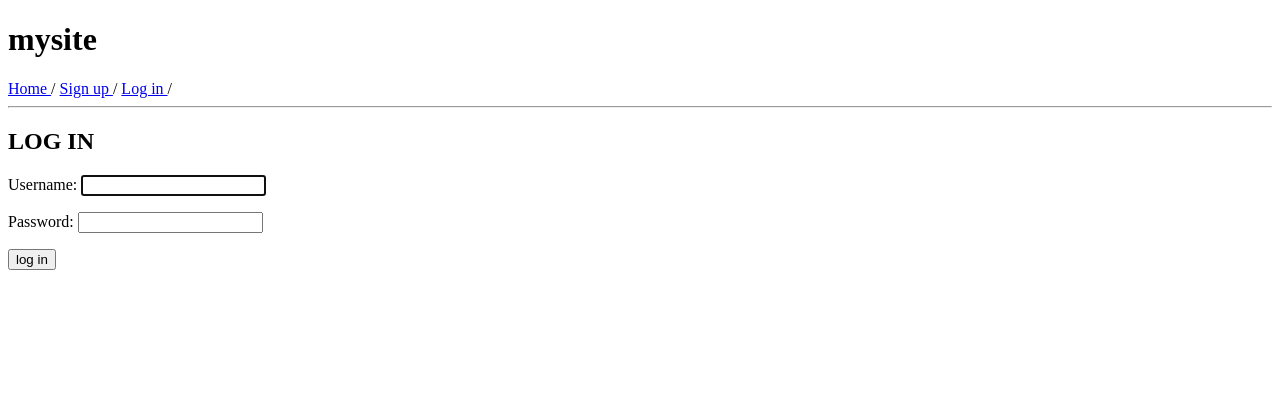
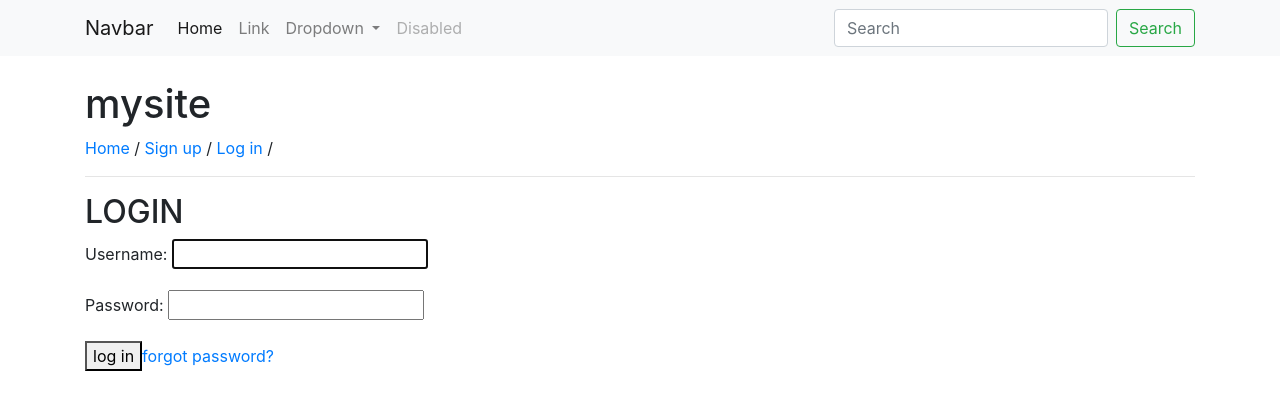
Before and after one commit to koei123/prac_inz, a Django app: page /accounts/login/ in a window 1280 px wide. Shown: the top 410 px of the page. Run offline with Django 3.2, Linux system fonts and the light colour scheme; some libraries are stand-ins or nearby versions.

Commit message:
bootstrap

```diff
--- a/inz/inz/exam/templates/base.html
+++ b/inz/inz/exam/templates/base.html
@@ -1,15 +1,60 @@
 <!doctype html>
-<html>
+<html lang="en">
   <head>
+    <!-- Required meta tags -->
     <meta charset="utf-8">
-  <title>{ % block title % } { % endblock % } </title>
+    <meta name="viewport" content="width=device-width, initial-scale=1, shrink-to-fit=no">
+
+    <!-- Bootstrap CSS -->
+    <link rel="stylesheet" href="https://stackpath.bootstrapcdn.com/bootstrap/4.4.1/css/bootstrap.min.css" integrity="sha384-Vkoo8x4CGsO3+Hhxv8T/Q5PaXtkKtu6ug5TOeNV6gBiFeWPGFN9MuhOf23Q9Ifjh" crossorigin="anonymous">
+
+    <title>{% block title %}My site{% endblock %}</title>
   </head>
   <body>
+        <nav class="navbar navbar-expand-lg navbar-light bg-light mb-4">
+          <div class="container">
+      <a class="navbar-brand" href="#">Navbar</a>
+      <button class="navbar-toggler" type="button" data-toggle="collapse" data-target="#navbarSupportedContent" aria-controls="navbarSupportedContent" aria-expanded="false" aria-label="Toggle navigation">
+        <span class="navbar-toggler-icon"></span>
+      </button>
+
+      <div class="collapse navbar-collapse" id="navbarSupportedContent">
+        <ul class="navbar-nav mr-auto">
+          <li class="nav-item active">
+            <a class="nav-link" href="#">Home <span class="sr-only">(current)</span></a>
+          </li>
+          <li class="nav-item">
+            <a class="nav-link" href="#">Link</a>
+          </li>
+          <li class="nav-item dropdown">
+            <a class="nav-link dropdown-toggle" href="#" id="navbarDropdown" role="button" data-toggle="dropdown" aria-haspopup="true" aria-expanded="false">
+              Dropdown
+            </a>
+            <div class="dropdown-menu" aria-labelledby="navbarDropdown">
+              <a class="dropdown-item" href="#">Action</a>
+              <a class="dropdown-item" href="#">Another action</a>
+              <div class="dropdown-divider"></div>
+              <a class="dropdown-item" href="#">Something else here</a>
+            </div>
+          </li>
+          <li class="nav-item">
+            <a class="nav-link disabled" href="#" tabindex="-1" aria-disabled="true">Disabled</a>
+          </li>
+        </ul>
+        <form class="form-inline my-2 my-lg-0">
+          <input class="form-control mr-sm-2" type="search" placeholder="Search" aria-label="Search">
+          <button class="btn btn-outline-success my-2 my-sm-0" type="submit">Search</button>
+        </form>
+      </div>
+    </div>
+    </nav>
+      <div class="container">
       <h1> mysite </h1>
       <a href="{% url 'home' %}">  Home </a> /
       {% if user.is_authenticated %}
+        <a href="{% url 'secret' %}"> secret page </a> /
+      <a href="{% url 'password_change' %}"> change password </a> /
       <a href="{% url 'logout' %}"> Log out </a> /
-  <a href="{% url 'password_change' %}"> change password </a> /
       <strong>You are logged as {{ user.username }} </strong>
       {% else %}
       <a href="{% url 'signup' %}"> Sign up </a> /
@@ -19,5 +64,9 @@
       <hr>
       {% block content %}
        {% endblock %}
+     </div>
+    <script src="https://code.jquery.com/jquery-3.4.1.slim.min.js" integrity="sha384-J6qa4849blE2+poT4WnyKhv5vZF5SrPo0iEjwBvKU7imGFAV0wwj1yYfoRSJoZ+n" crossorigin="anonymous"></script>
+    <script src="https://cdn.jsdelivr.net/npm/popper.js@1.16.0/dist/umd/popper.min.js" integrity="sha384-Q6E9RHvbIyZFJoft+2mJbHaEWldlvI9IOYy5n3zV9zzTtmI3UksdQRVvoxMfooAo" crossorigin="anonymous"></script>
+    <script src="https://stackpath.bootstrapcdn.com/bootstrap/4.4.1/js/bootstrap.min.js" integrity="sha384-wfSDF2E50Y2D1uUdj0O3uMBJnjuUD4Ih7YwaYd1iqfktj0Uod8GCExl3Og8ifwB6" crossorigin="anonymous"></script>
   </body>
 </html>
--- a/inz/inz/exam/templates/registration/login.html
+++ b/inz/inz/exam/templates/registration/login.html
@@ -1,11 +1,12 @@
 {% extends 'base.html' %}
 
 {% block content %}
-<h2> LOG IN </h2>
+<h2> LOGIN </h2>
 <form method="post">
+
   {% csrf_token %}
   {{form.as_p}}
-  <button type="submit"> log in </button>
+  <button type="submit"> log in </button><a href="{% url 'password_reset' %}">forgot password?</a>
 
 </form>
 {% endblock %}
--- /dev/null
+++ b/inz/inz/exam/templates/registration/password_change_done.html
@@ -0,0 +1,6 @@
+{% extends 'base.html' %}
+
+{%block content%}
+<h2>PASSWORD CHANGE</h2>
+<p style='color:green'> u successfully changed password</p>
+{%endblock%}
--- /dev/null
+++ b/inz/inz/exam/templates/registration/password_reset_done.html
@@ -0,0 +1,6 @@
+{% extends 'base.html' %}
+
+{%block content%}
+<h2>RESET PASSWORD</h2>
+<p> on your email, u get shortly password reset </p>
+{%endblock%}
--- a/inz/inz/exam/templates/registration/password_change_form.html
+++ b/inz/inz/exam/templates/registration/password_reset_form.html
@@ -1,12 +1,12 @@
 {% extends 'base.html' %}
 
 {% block content %}
-<h2> RESET PASSWORD </h2>
+<h2> PASSWORD RESET </h2>
 <form method="post">
 
   {% csrf_token %}
   {{form.as_p}}
-  <button type="submit"> change password </button>
+  <button type="submit"> send email </button>
 
 </form>
 {% endblock %}
--- /dev/null
+++ b/inz/inz/exam/templates/secret_page.html
@@ -0,0 +1,5 @@
+{% extends 'base.html' %}
+
+{% block content %}
+<p>this is secret page</p>
+{% endblock %}
--- a/inz/inz/settings.py
+++ b/inz/inz/settings.py
@@ -31,13 +31,13 @@ ALLOWED_HOSTS = []
 # Application definition
 
 INSTALLED_APPS = [
+    'inz.exam',
     'django.contrib.admin',
     'django.contrib.auth',
     'django.contrib.contenttypes',
     'django.contrib.sessions',
     'django.contrib.messages',
     'django.contrib.staticfiles',
-    'inz.exam',
 ]
 
 MIDDLEWARE = [
@@ -56,7 +56,7 @@ TEMPLATES = [
     {
         'BACKEND': 'django.template.backends.django.DjangoTemplates',
         'DIRS': [
-            os.path.join(BASE_DIR, 'inz/templates'),
+            os.path.join(BASE_DIR, 'inz/templates')
         ],
         'APP_DIRS': True,
         'OPTIONS': {
--- a/inz/inz/urls.py
+++ b/inz/inz/urls.py
@@ -21,5 +21,6 @@ urlpatterns = [
     path('',views.home, name='home'),
     path('accounts/',include('django.contrib.auth.urls')),
     path('signup/',views.signup, name='signup'),
+    path('secret/',views.secret_page, name='secret'),
     path('admin/', admin.site.urls),
-]
+    ]
```
Also changed, not shown: inz/inz/exam/views.py (+6 -1 lines), inz/db.sqlite3. Lines whose indentation alone changed are shown as unchanged.
